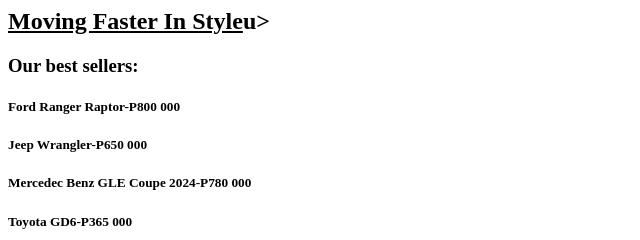
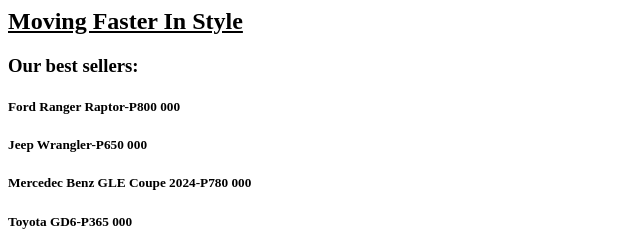
Before and after one commit to bida24-143/Speedstarmotors, a plain HTML site: page index.html in a window 1280 px wide. Shown: the top 240 px of the page, 0-640 px from the left. Drawn offline with Linux system fonts and the light colour scheme.

Commit message:
Update index.html

```diff
--- a/index.html
+++ b/index.html
@@ -3,7 +3,7 @@
 <title>SpeedStar Motors</title>
 </head>
 <body>
-<h2><u>Moving Faster In Style</u>u></h2>
+<h2><u>Moving Faster In Style</u></h2>
   <h3>Our best sellers:</h3>
   <h5>Ford Ranger Raptor-P800 000</h5>
   <h5>Jeep Wrangler-P650 000</h5>
```
